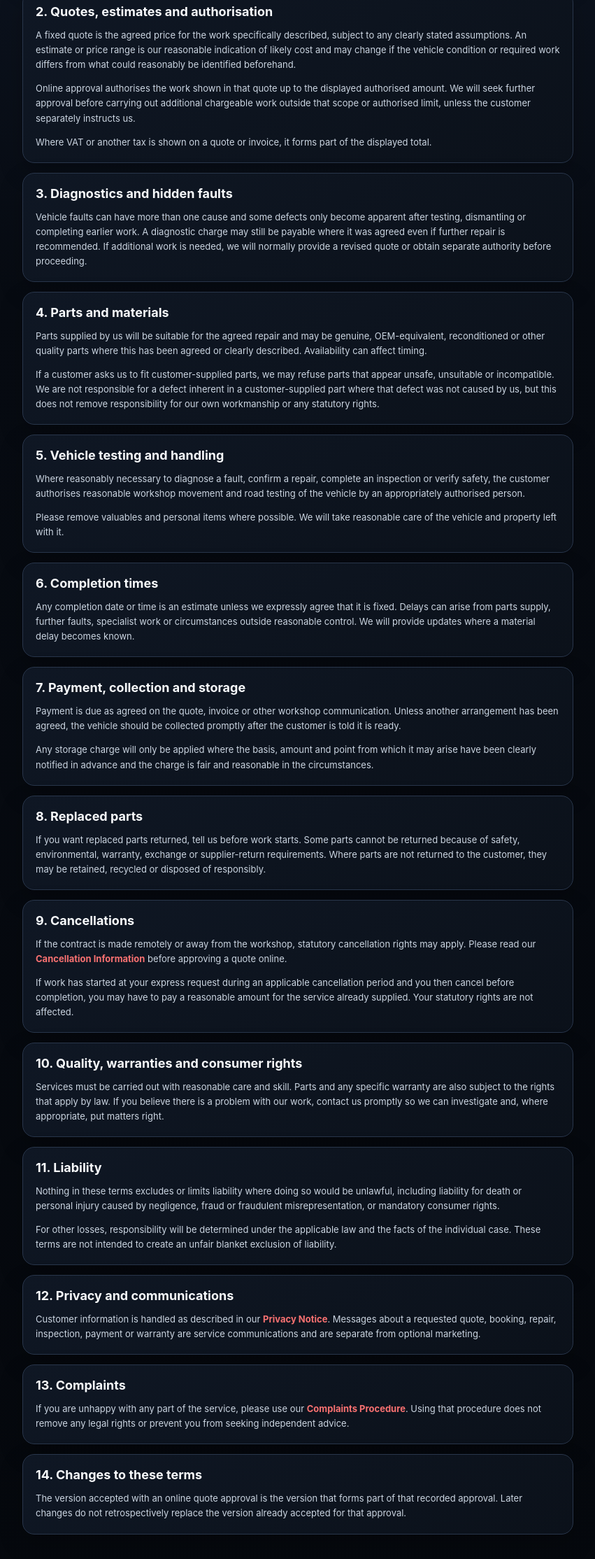
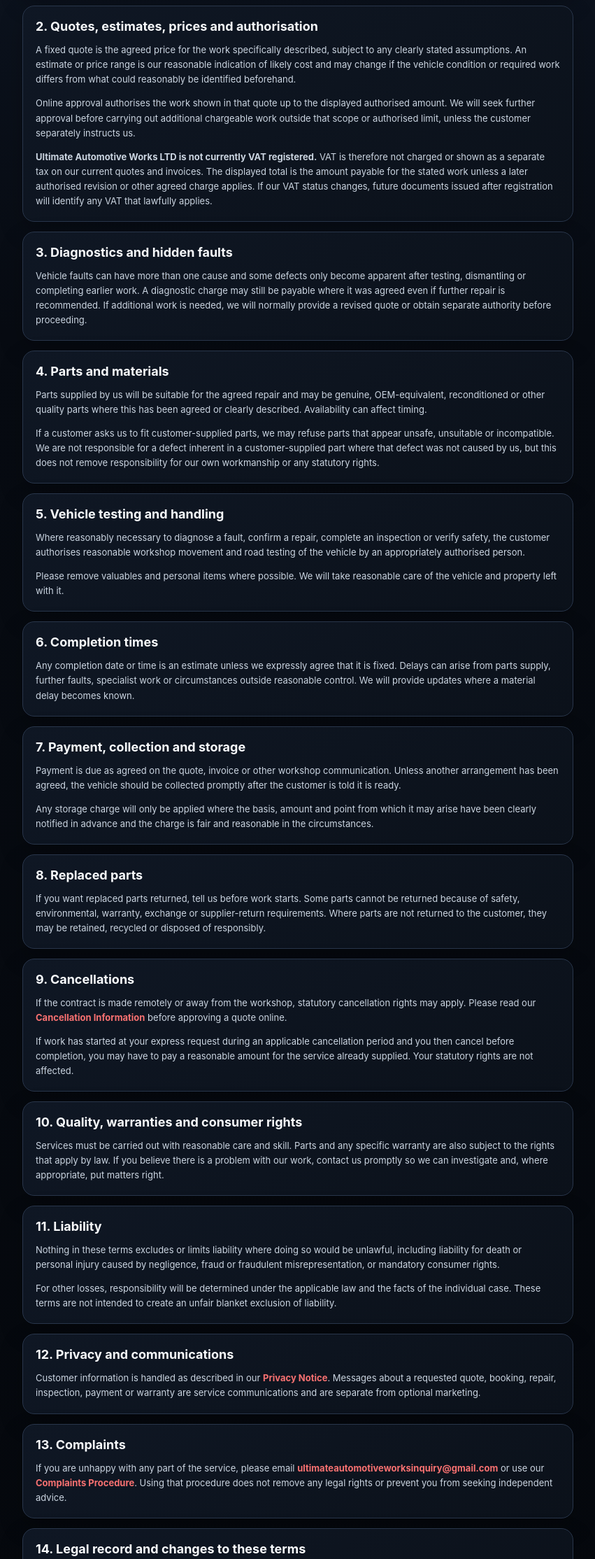
Before and after one commit to JoshMcNab/inspection-, a website: page terms.html in a window 1280 px wide. Shown: the part 572-2800 px from the top of the page at 70% size, without its empty margins (214-1065 px from the left). Drawn offline with Linux system fonts and the light colour scheme.

Commit message:
Record non-VAT status in workshop terms

```diff
--- a/terms.html
+++ b/terms.html
@@ -5,101 +5,50 @@
 <meta name="viewport" content="width=device-width,initial-scale=1,viewport-fit=cover">
 <meta name="theme-color" content="#070b12">
 <title>Workshop Terms · Ultimate Automotive Works LTD</title>
-<link rel="stylesheet" href="legal.css?v=26.7">
+<link rel="stylesheet" href="legal.css?v=26.8">
 </head>
 <body class="legal-page">
 <main class="legal-shell">
   <a class="legal-back" href="request-quote.html">‹ Back to quote request</a>
-  <header class="legal-brand">
-    <img src="logo.png?v=26.7" alt="Ultimate Automotive Works">
-    <div><p>CUSTOMER INFORMATION</p><h1>Workshop Terms</h1></div>
-  </header>
-  <p class="legal-meta">Effective 10 September 2026 · Version UAW-TERMS-2026-09-10-2</p>
+  <header class="legal-brand"><img src="logo.png?v=26.8" alt="Ultimate Automotive Works"><div><p>CUSTOMER INFORMATION</p><h1>Workshop Terms</h1></div></header>
+  <p class="legal-meta">Effective 10 September 2026 · Version UAW-TERMS-2026-09-10-3</p>
+
+  <section class="legal-card"><h2>Contracting business</h2><p>These terms are issued by <strong>Ultimate Automotive Works LTD</strong>, company number <strong>14995808</strong>, registered in England and Wales. Registered office: <strong>9 Water Fir Drive, Harworth, Doncaster, England, DN11 8ND</strong>.<br>Email: <a href="mailto:ultimateautomotiveworksinquiry@gmail.com">ultimateautomotiveworksinquiry@gmail.com</a></p></section>
+
+  <section class="legal-card"><h2>1. When these terms apply</h2><p>These terms apply when a customer instructs Ultimate Automotive Works LTD to inspect, diagnose, maintain or repair a vehicle, including when a quote is approved online. Sending a quote request by itself is only a request for an estimate and does not authorise work.</p><p class="legal-note">Nothing in these terms removes or reduces rights that cannot lawfully be excluded under UK consumer law.</p></section>
 
   <section class="legal-card">
-    <h2>Contracting business</h2>
-    <p>These terms are issued by <strong>Ultimate Automotive Works LTD</strong>, company number <strong>14995808</strong>, registered in England and Wales. Registered office: <strong>9 Water Fir Drive, Harworth, Doncaster, England, DN11 8ND</strong>.</p>
+    <h2>2. Quotes, estimates, prices and authorisation</h2>
+    <p>A fixed quote is the agreed price for the work specifically described, subject to any clearly stated assumptions. An estimate or price range is our reasonable indication of likely cost and may change if the vehicle condition or required work differs from what could reasonably be identified beforehand.</p>
+    <p>Online approval authorises the work shown in that quote up to the displayed authorised amount. We will seek further approval before carrying out additional chargeable work outside that scope or authorised limit, unless the customer separately instructs us.</p>
+    <p><strong>Ultimate Automotive Works LTD is not currently VAT registered.</strong> VAT is therefore not charged or shown as a separate tax on our current quotes and invoices. The displayed total is the amount payable for the stated work unless a later authorised revision or other agreed charge applies. If our VAT status changes, future documents issued after registration will identify any VAT that lawfully applies.</p>
   </section>
 
-  <section class="legal-card">
-    <h2>1. When these terms apply</h2>
-    <p>These terms apply when a customer instructs Ultimate Automotive Works LTD to inspect, diagnose, maintain or repair a vehicle, including when a quote is approved online. Sending a quote request by itself is only a request for an estimate and does not authorise work.</p>
-    <p class="legal-note">Nothing in these terms removes or reduces rights that cannot lawfully be excluded under UK consumer law.</p>
-  </section>
+  <section class="legal-card"><h2>3. Diagnostics and hidden faults</h2><p>Vehicle faults can have more than one cause and some defects only become apparent after testing, dismantling or completing earlier work. A diagnostic charge may still be payable where it was agreed even if further repair is recommended. If additional work is needed, we will normally provide a revised quote or obtain separate authority before proceeding.</p></section>
 
-  <section class="legal-card">
-    <h2>2. Quotes, estimates and authorisation</h2>
-    <p>A fixed quote is the agreed price for the work specifically described, subject to any clearly stated assumptions. An estimate or price range is our reasonable indication of likely cost and may change if the vehicle condition or required work differs from what could reasonably be identified beforehand.</p>
-    <p>Online approval authorises the work shown in that quote up to the displayed authorised amount. We will seek further approval before carrying out additional chargeable work outside that scope or authorised limit, unless the customer separately instructs us.</p>
-    <p>Where VAT or another tax is shown on a quote or invoice, it forms part of the displayed total.</p>
-  </section>
+  <section class="legal-card"><h2>4. Parts and materials</h2><p>Parts supplied by us will be suitable for the agreed repair and may be genuine, OEM-equivalent, reconditioned or other quality parts where this has been agreed or clearly described. Availability can affect timing.</p><p>If a customer asks us to fit customer-supplied parts, we may refuse parts that appear unsafe, unsuitable or incompatible. We are not responsible for a defect inherent in a customer-supplied part where that defect was not caused by us, but this does not remove responsibility for our own workmanship or any statutory rights.</p></section>
 
-  <section class="legal-card">
-    <h2>3. Diagnostics and hidden faults</h2>
-    <p>Vehicle faults can have more than one cause and some defects only become apparent after testing, dismantling or completing earlier work. A diagnostic charge may still be payable where it was agreed even if further repair is recommended. If additional work is needed, we will normally provide a revised quote or obtain separate authority before proceeding.</p>
-  </section>
+  <section class="legal-card"><h2>5. Vehicle testing and handling</h2><p>Where reasonably necessary to diagnose a fault, confirm a repair, complete an inspection or verify safety, the customer authorises reasonable workshop movement and road testing of the vehicle by an appropriately authorised person.</p><p>Please remove valuables and personal items where possible. We will take reasonable care of the vehicle and property left with it.</p></section>
 
-  <section class="legal-card">
-    <h2>4. Parts and materials</h2>
-    <p>Parts supplied by us will be suitable for the agreed repair and may be genuine, OEM-equivalent, reconditioned or other quality parts where this has been agreed or clearly described. Availability can affect timing.</p>
-    <p>If a customer asks us to fit customer-supplied parts, we may refuse parts that appear unsafe, unsuitable or incompatible. We are not responsible for a defect inherent in a customer-supplied part where that defect was not caused by us, but this does not remove responsibility for our own workmanship or any statutory rights.</p>
-  </section>
+  <section class="legal-card"><h2>6. Completion times</h2><p>Any completion date or time is an estimate unless we expressly agree that it is fixed. Delays can arise from parts supply, further faults, specialist work or circumstances outside reasonable control. We will provide updates where a material delay becomes known.</p></section>
 
-  <section class="legal-card">
-    <h2>5. Vehicle testing and handling</h2>
-    <p>Where reasonably necessary to diagnose a fault, confirm a repair, complete an inspection or verify safety, the customer authorises reasonable workshop movement and road testing of the vehicle by an appropriately authorised person.</p>
-    <p>Please remove valuables and personal items where possible. We will take reasonable care of the vehicle and property left with it.</p>
-  </section>
+  <section class="legal-card"><h2>7. Payment, collection and storage</h2><p>Payment is due as agreed on the quote, invoice or other workshop communication. Unless another arrangement has been agreed, the vehicle should be collected promptly after the customer is told it is ready.</p><p>Any storage charge will only be applied where the basis, amount and point from which it may arise have been clearly notified in advance and the charge is fair and reasonable in the circumstances.</p></section>
 
-  <section class="legal-card">
-    <h2>6. Completion times</h2>
-    <p>Any completion date or time is an estimate unless we expressly agree that it is fixed. Delays can arise from parts supply, further faults, specialist work or circumstances outside reasonable control. We will provide updates where a material delay becomes known.</p>
-  </section>
+  <section class="legal-card"><h2>8. Replaced parts</h2><p>If you want replaced parts returned, tell us before work starts. Some parts cannot be returned because of safety, environmental, warranty, exchange or supplier-return requirements. Where parts are not returned to the customer, they may be retained, recycled or disposed of responsibly.</p></section>
 
-  <section class="legal-card">
-    <h2>7. Payment, collection and storage</h2>
-    <p>Payment is due as agreed on the quote, invoice or other workshop communication. Unless another arrangement has been agreed, the vehicle should be collected promptly after the customer is told it is ready.</p>
-    <p>Any storage charge will only be applied where the basis, amount and point from which it may arise have been clearly notified in advance and the charge is fair and reasonable in the circumstances.</p>
-  </section>
+  <section class="legal-card"><h2>9. Cancellations</h2><p>If the contract is made remotely or away from the workshop, statutory cancellation rights may apply. Please read our <a href="cancellation.html">Cancellation Information</a> before approving a quote online.</p><p>If work has started at your express request during an applicable cancellation period and you then cancel before completion, you may have to pay a reasonable amount for the service already supplied. Your statutory rights are not affected.</p></section>
 
-  <section class="legal-card">
-    <h2>8. Replaced parts</h2>
-    <p>If you want replaced parts returned, tell us before work starts. Some parts cannot be returned because of safety, environmental, warranty, exchange or supplier-return requirements. Where parts are not returned to the customer, they may be retained, recycled or disposed of responsibly.</p>
-  </section>
+  <section class="legal-card"><h2>10. Quality, warranties and consumer rights</h2><p>Services must be carried out with reasonable care and skill. Parts and any specific warranty are also subject to the rights that apply by law. If you believe there is a problem with our work, contact us promptly so we can investigate and, where appropriate, put matters right.</p></section>
 
-  <section class="legal-card">
-    <h2>9. Cancellations</h2>
-    <p>If the contract is made remotely or away from the workshop, statutory cancellation rights may apply. Please read our <a href="cancellation.html">Cancellation Information</a> before approving a quote online.</p>
-    <p>If work has started at your express request during an applicable cancellation period and you then cancel before completion, you may have to pay a reasonable amount for the service already supplied. Your statutory rights are not affected.</p>
-  </section>
+  <section class="legal-card"><h2>11. Liability</h2><p>Nothing in these terms excludes or limits liability where doing so would be unlawful, including liability for death or personal injury caused by negligence, fraud or fraudulent misrepresentation, or mandatory consumer rights.</p><p>For other losses, responsibility will be determined under the applicable law and the facts of the individual case. These terms are not intended to create an unfair blanket exclusion of liability.</p></section>
 
-  <section class="legal-card">
-    <h2>10. Quality, warranties and consumer rights</h2>
-    <p>Services must be carried out with reasonable care and skill. Parts and any specific warranty are also subject to the rights that apply by law. If you believe there is a problem with our work, contact us promptly so we can investigate and, where appropriate, put matters right.</p>
-  </section>
+  <section class="legal-card"><h2>12. Privacy and communications</h2><p>Customer information is handled as described in our <a href="privacy.html">Privacy Notice</a>. Messages about a requested quote, booking, repair, inspection, payment or warranty are service communications and are separate from optional marketing.</p></section>
 
-  <section class="legal-card">
-    <h2>11. Liability</h2>
-    <p>Nothing in these terms excludes or limits liability where doing so would be unlawful, including liability for death or personal injury caused by negligence, fraud or fraudulent misrepresentation, or mandatory consumer rights.</p>
-    <p>For other losses, responsibility will be determined under the applicable law and the facts of the individual case. These terms are not intended to create an unfair blanket exclusion of liability.</p>
-  </section>
+  <section class="legal-card"><h2>13. Complaints</h2><p>If you are unhappy with any part of the service, please email <a href="mailto:ultimateautomotiveworksinquiry@gmail.com">ultimateautomotiveworksinquiry@gmail.com</a> or use our <a href="complaints.html">Complaints Procedure</a>. Using that procedure does not remove any legal rights or prevent you from seeking independent advice.</p></section>
 
-  <section class="legal-card">
-    <h2>12. Privacy and communications</h2>
-    <p>Customer information is handled as described in our <a href="privacy.html">Privacy Notice</a>. Messages about a requested quote, booking, repair, inspection, payment or warranty are service communications and are separate from optional marketing.</p>
-  </section>
+  <section class="legal-card"><h2>14. Legal record and changes to these terms</h2><p>For online approval, the workshop system records the quote revision, authorised amount, customer name, signature, acknowledgement choices, date/time and the versions of the legal information presented. The version accepted with an online approval is the version that forms part of that recorded approval. Later changes do not retrospectively replace it.</p></section>
 
-  <section class="legal-card">
-    <h2>13. Complaints</h2>
-    <p>If you are unhappy with any part of the service, please use our <a href="complaints.html">Complaints Procedure</a>. Using that procedure does not remove any legal rights or prevent you from seeking independent advice.</p>
-  </section>
-
-  <section class="legal-card">
-    <h2>14. Changes to these terms</h2>
-    <p>The version accepted with an online quote approval is the version that forms part of that recorded approval. Later changes do not retrospectively replace the version already accepted for that approval.</p>
-  </section>
-
-  <footer class="legal-footer"><strong>Ultimate Automotive Works LTD</strong> · Company No. 14995808 · Registered in England and Wales<br>Registered office: 9 Water Fir Drive, Harworth, Doncaster, England, DN11 8ND<div class="legal-footer-links"><a href="privacy.html">Privacy Notice</a><a href="cancellation.html">Cancellation Information</a><a href="complaints.html">Complaints</a></div></footer>
+  <footer class="legal-footer"><strong>Ultimate Automotive Works LTD</strong> · Company No. 14995808 · Registered in England and Wales<br>Registered office: 9 Water Fir Drive, Harworth, Doncaster, England, DN11 8ND<br><a href="mailto:ultimateautomotiveworksinquiry@gmail.com">ultimateautomotiveworksinquiry@gmail.com</a><div class="legal-footer-links"><a href="privacy.html">Privacy Notice</a><a href="cancellation.html">Cancellation Information</a><a href="complaints.html">Complaints</a></div></footer>
 </main>
 </body>
 </html>
```
